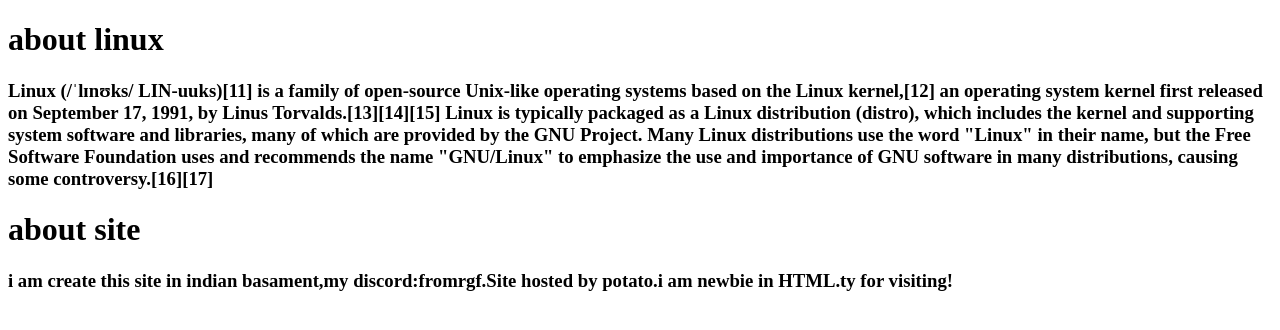
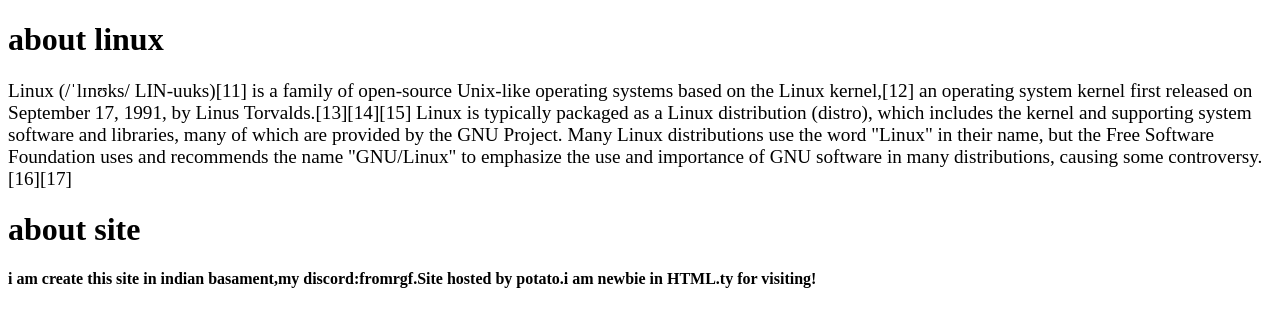
Before and after one commit to webxhoster/hostforwsebx, a plain HTML site: page index.html in a window 1280 px wide. Drawn offline with Linux system fonts and the light colour scheme.

Commit message:
Update index.html

```diff
--- a/index.html
+++ b/index.html
@@ -5,10 +5,10 @@
  </head>
  <body>
   <h1>about linux</h1>
-  <h3>
-   Linux (/ˈlɪnʊks/ LIN-uuks)[11] is a family of open-source Unix-like operating systems based on the Linux kernel,[12] an operating system kernel first released on September 17, 1991, by Linus Torvalds.[13][14][15] Linux is typically packaged as a Linux distribution (distro), which includes the kernel and supporting system software and libraries, many of which are provided by the GNU Project. Many Linux distributions use the word "Linux" in their name, but the Free Software Foundation uses and recommends the name "GNU/Linux" to emphasize the use and importance of GNU software in many distributions, causing some controversy.[16][17]</h3>
+  <p><big>
+   Linux (/ˈlɪnʊks/ LIN-uuks)[11] is a family of open-source Unix-like operating systems based on the Linux kernel,[12] an operating system kernel first released on September 17, 1991, by Linus Torvalds.[13][14][15] Linux is typically packaged as a Linux distribution (distro), which includes the kernel and supporting system software and libraries, many of which are provided by the GNU Project. Many Linux distributions use the word "Linux" in their name, but the Free Software Foundation uses and recommends the name "GNU/Linux" to emphasize the use and importance of GNU software in many distributions, causing some controversy.[16][17]</big></p>
   <h1>about site</h1>
-  <h3>
-   i am create this site in indian basament,my discord:fromrgf.Site hosted by potato.i am newbie in HTML.ty for visiting!</h3>
+  <h4>
+   i am create this site in indian basament,my discord:fromrgf.Site hosted by potato.i am newbie in HTML.ty for visiting!</h4>
  </body>
 </html>
```
